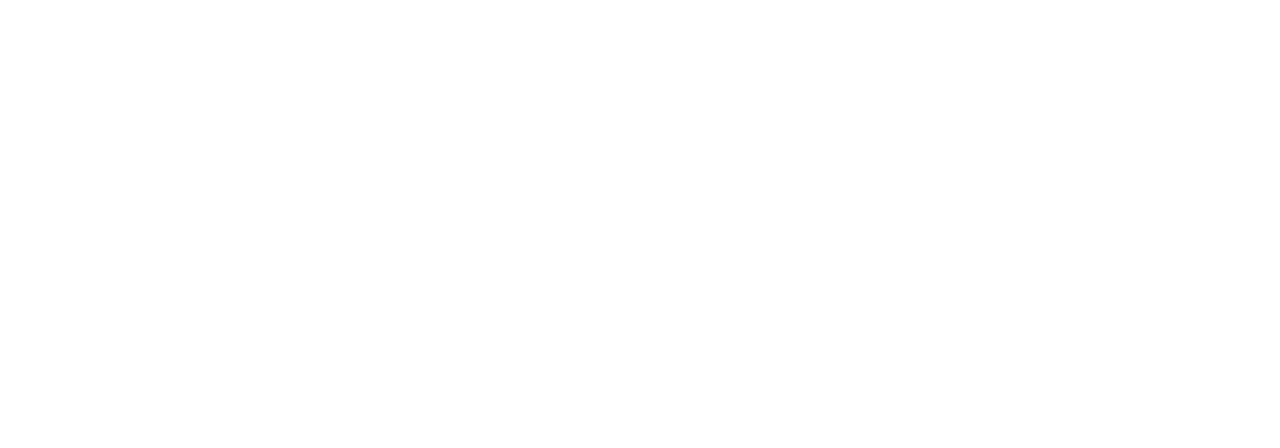
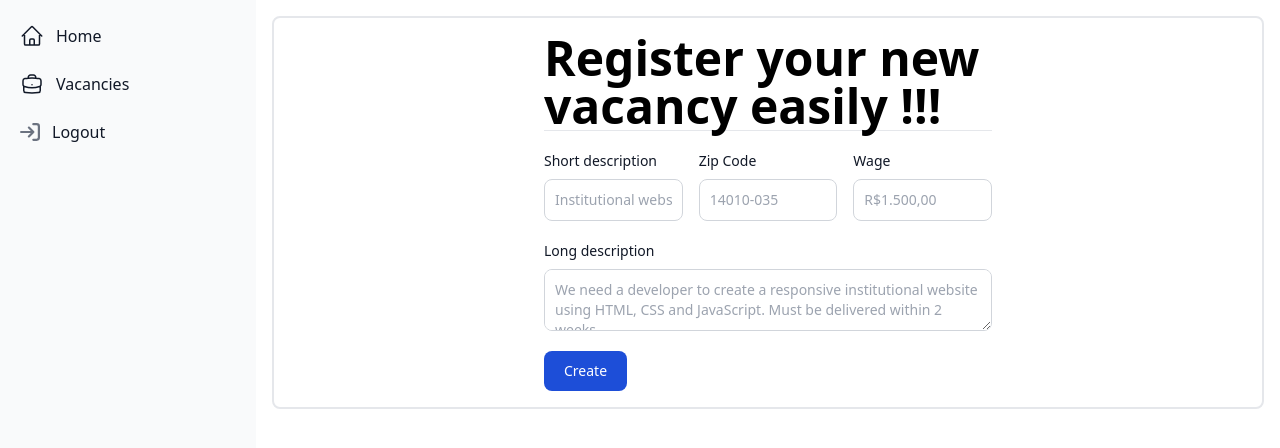
Before and after one commit to r4mpo/my-jobs, a Vue app in the folder app/: page /create_vacancy in a window 1280 px wide. Before the commit this address had no page. Shown: the top 448 px of the page. Built offline with nearby package versions, Linux system fonts and the light colour scheme; sample sign-in values are in the browser's storage.

Commit message:
Validando endereço; Finalizando cadastro de vagas.

```diff
--- a/app/src/Operations.js
+++ b/app/src/Operations.js
@@ -42,3 +42,12 @@
       return error;
     });
 }
+
+export function postData(path, body) {
+  return axios.post(URL_BASE + path, body, getConfig())
+  .then(response => {
+    return response.data;
+  }).catch(error => {
+    return error;
+  });
+}
--- /dev/null
+++ b/app/src/pages/CreateVacancy.vue
@@ -0,0 +1,102 @@
+<template>
+    <Sidenav></Sidenav>
+    <div class="p-4 sm:ml-64">
+        <div class="p-4 border-2 border-gray-200 rounded-lg">
+            <form class="max-w-md mx-auto">
+
+                <h3 class="text-5xl font-extrabold">Register your new vacancy easily !!!</h3>
+
+                <hr class="mb-5">
+
+                <div class="grid gap-4 grid-cols-3 mb-5">
+                    <div>
+                        <label for="short_description" class="block mb-2 text-sm font-medium text-gray-900">Short
+                            description</label>
+                        <input v-model="vacancy.short_description" type="text" id="short_description"
+                            class="border border-gray-300 text-gray-900 text-sm rounded-lg focus:ring-blue-500 focus:border-blue-500 block w-full p-2.5 dark:focus:ring-blue-500 dark:focus:border-blue-500"
+                            placeholder="Institutional website development" required />
+                    </div>
+
+                    <div>
+                        <label for="zip_code" class="block mb-2 text-sm font-medium text-gray-900">Zip Code</label>
+                        <input onkeyup="formatZipCode(this)" v-model="vacancy.zip_code" type="text" id="zip_code"
+                            class="border border-gray-300 text-gray-900 text-sm rounded-lg focus:ring-blue-500 focus:border-blue-500 block w-full p-2.5 dark:focus:ring-blue-500 dark:focus:border-blue-500"
+                            placeholder="14010-035" required />
+                    </div>
+
+                    <div>
+                        <label for="wage" class="block mb-2 text-sm font-medium text-gray-900">Wage</label>
+                        <input onkeyup="formatCurrency(this)" v-model="vacancy.wage" type="text" id="wage"
+                            class="border border-gray-300 text-gray-900 text-sm rounded-lg focus:ring-blue-500 focus:border-blue-500 block w-full p-2.5 dark:focus:ring-blue-500 dark:focus:border-blue-500"
+                            placeholder="R$1.500,00" required />
+                    </div>
+                </div>
+
+                <div class="mb-5">
+                    <label for="long_description" class="block mb-2 text-sm font-medium text-gray-900">Long
+                        description</label>
+                    <textarea v-model="vacancy.long_description" id="long_description"
+                        class="border border-gray-300 text-gray-900 text-sm rounded-lg focus:ring-blue-500 focus:border-blue-500 block w-full p-2.5 dark:focus:ring-blue-500 dark:focus:border-blue-500"
+                        placeholder="We need a developer to create a responsive institutional website using HTML, CSS and JavaScript. Must be delivered within 2 weeks."
+                        required></textarea>
+                </div>
+
+                <button type="button" v-on:click="createVacancy()"
+                    class="text-white bg-blue-700 hover:bg-blue-800 focus:ring-4 focus:outline-none focus:ring-blue-300 font-medium rounded-lg text-sm w-full sm:w-auto px-5 py-2.5 text-center dark:bg-blue-600 dark:hover:bg-blue-700 dark:focus:ring-blue-800">Create</button>
+
+            </form>
+        </div>
+    </div>
+</template>
+
+<script>
+import Sidenav from "../components/Sidenav.vue";
+import { postData } from "../Operations";
+
+export default {
+    name: 'CreateVacancy',
+    components: {
+        Sidenav
+    },
+    data() {
+        return {
+            vacancy: {
+                short_description: '',
+                long_description: '',
+                wage: '',
+                zip_code: '',
+            }
+        }
+    },
+    methods: {
+        async createVacancy()
+        {
+            let url = 'vacancies';
+
+            let data = {
+                short_description: this.vacancy.short_description,
+                long_description: this.vacancy.long_description,
+                zip_code: this.vacancy.zip_code.replace(/\D/g, ''),
+                wage: parseInt(this.vacancy.wage.replace(/\D/g, '')),
+            }
+
+            try {
+
+                let create = await postData(url, data);
+
+                if(create.message != undefined){
+                    alert(create.message)
+                }
+
+                if(create.data != undefined){
+                    this.$router.push('/vacancies');
+                }
+
+            } catch (error) {
+                console.error(error);
+                alert('error when creating');
+            }
+        }
+    }
+}
+</script>
--- a/app/src/pages/Vacancies.vue
+++ b/app/src/pages/Vacancies.vue
@@ -64,7 +64,19 @@
                 </div>
             </div>
             <div class="flex mt-2">
-                <!-- Previous Button -->
+                <RouterLink to="/create_vacancy" title="New vacancy"
+                    class="flex items-center justify-center px-3 h-8 me-3 text-sm font-medium text-gray-500 bg-white border border-gray-300 rounded-lg hover:bg-gray-100 hover:text-gray-700 dark:bg-gray-800 dark:border-gray-700 dark:text-gray-400 dark:hover:bg-gray-700 dark:hover:text-white">
+                    <svg xmlns="http://www.w3.org/2000/svg" fill="none" viewBox="0 0 24 24" stroke-width="1.5"
+                        stroke="currentColor" class="size-6">
+                        <path stroke-linecap="round" stroke-linejoin="round"
+                            d="M11.42 15.17 17.25 21A2.652 2.652 0 0 0 21 17.25l-5.877-5.877M11.42 15.17l2.496-3.03c.317-.384.74-.626 1.208-.766M11.42 15.17l-4.655 5.653a2.548 2.548 0 1 1-3.586-3.586l6.837-5.63m5.108-.233c.55-.164 1.163-.188 1.743-.14a4.5 4.5 0 0 0 4.486-6.336l-3.276 3.277a3.004 3.004 0 0 1-2.25-2.25l3.276-3.276a4.5 4.5 0 0 0-6.336 4.486c.091 1.076-.071 2.264-.904 2.95l-.102.085m-1.745 1.437L5.909 7.5H4.5L2.25 3.75l1.5-1.5L7.5 4.5v1.409l4.26 4.26m-1.745 1.437 1.745-1.437m6.615 8.206L15.75 15.75M4.867 19.125h.008v.008h-.008v-.008Z" />
+                    </svg>
+                    <svg xmlns="http://www.w3.org/2000/svg" fill="none" viewBox="0 0 24 24" stroke-width="1.5"
+                        stroke="currentColor" class="size-6">
+                        <path stroke-linecap="round" stroke-linejoin="round"
+                            d="M12 9v6m3-3H9m12 0a9 9 0 1 1-18 0 9 9 0 0 1 18 0Z" />
+                    </svg>
+                </RouterLink>
                 <a href="#" v-if="this.pages.previous != 0" v-on:click="getVacancies(this.pages.previous)"
                     class="flex items-center justify-center px-3 h-8 me-3 text-sm font-medium text-gray-500 bg-white border border-gray-300 rounded-lg hover:bg-gray-100 hover:text-gray-700 dark:bg-gray-800 dark:border-gray-700 dark:text-gray-400 dark:hover:bg-gray-700 dark:hover:text-white">
                     <svg class="w-3.5 h-3.5 me-2 rtl:rotate-180" aria-hidden="true" xmlns="http://www.w3.org/2000/svg"
@@ -90,6 +102,7 @@
 </template>
 
 <script>
+import { RouterLink } from "vue-router";
 import Sidenav from "../components/Sidenav.vue";
 import { getData } from "../Operations";
 
@@ -160,7 +173,7 @@
                 }
 
             } catch (error) {
-                alert('error when searching')
+                alert('error when searching');
             }
         }
     }
--- a/app/src/routes/index.js
+++ b/app/src/routes/index.js
@@ -2,6 +2,7 @@
 import Login from '../pages/Login.vue';
 import Register from '../pages/Register.vue';
 import Vacancies from '../pages/Vacancies.vue';
+import CreateVacancy from '../pages/CreateVacancy.vue';
 import Home from '../pages/Home.vue';
 
 const routes = [
@@ -24,6 +25,11 @@
         path: '/vacancies',
         name: 'Vacancies',
         component: Vacancies
+    },
+    {
+        path: '/create_vacancy',
+        name: 'CreateVacancy',
+        component: CreateVacancy
     }
 ];
 
```
Also changed, not shown: 2 other files (tests, documents, lock files or other folders).
